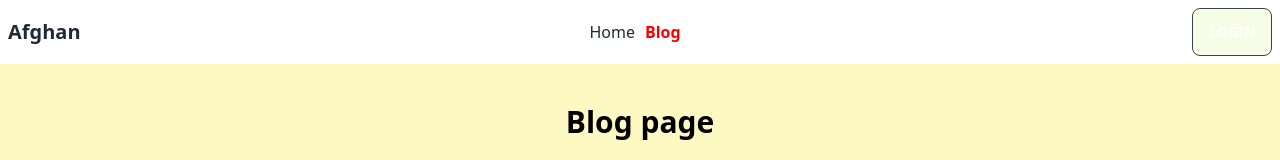
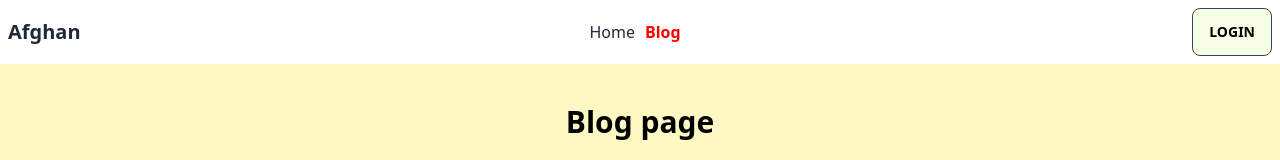
Before and after one commit to Rashed967/chef-recipe-hunter-client-side, a React (Vite) app: page /blog in a window 1280 px wide. Shown: the top 160 px of the page. Built offline with nearby package versions, Linux system fonts and the light colour scheme; no server answers.

Commit message:
some btn color changed

```diff
--- a/src/home/Home/Home.jsx
+++ b/src/home/Home/Home.jsx
@@ -17,7 +17,7 @@ const Home = () => {
     <div>
       <h1 className="text-3xl md:text-5xl font-bold">A Culinary Mastermind with a Passion for Flavors</h1>
       <p className="py-6">A culinary mastermind with a passion for flavors. His innovative creations using fresh ingredients have earned him recognition and accolades.</p>
-      <Link to="/login" className="btn bg-lime-50 hover:text-white text-black">Login Now</Link >
+      <Link to="/login" className="btn bg-lime-50 text-black hover:text-white">Login Now</Link >
     </div>
   </div>
 </div>
--- a/src/shared/NavBar/NavBar.jsx
+++ b/src/shared/NavBar/NavBar.jsx
@@ -28,7 +28,7 @@ const NavBar = () => {
 
 
 
-      : <Link to="/login" className="btn bg-lime-50">Login</Link>
+      : <Link to="/login" className="btn bg-lime-50 text-black hover:text-white">Login</Link>
     }
   </div>
 </div>
```
